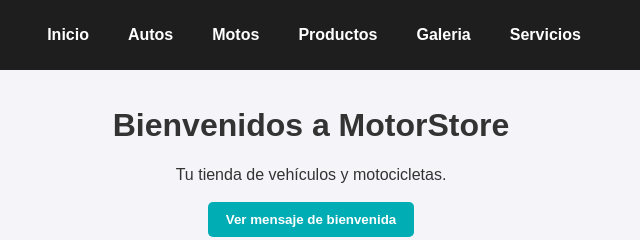
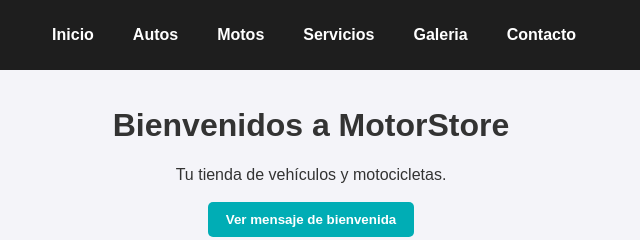
Before and after one commit to aleevvs19/Proyectoweb, a plain HTML site: page index.html in a window 1280 px wide. Shown: the top 240 px of the page, 329-969 px from the left. Drawn offline with Linux system fonts and the light colour scheme.

Commit message:
cambio orden de barra

```diff
--- a/index.html
+++ b/index.html
@@ -14,9 +14,9 @@
                 <li><a href="index.html">Inicio</a></li>
                 <li><a href="Autos.html">Autos</a></li>
                 <li><a href="Motos.html">Motos</a></li>
-                <li><a href="Productos.html">Productos</a></li>
+                <li><a href="Servicios.html">Servicios</a></li>
                 <li><a href="Galeria.html">Galeria</a></li>
-                <li><a href="Servicios.html">Servicios</a></li>
+                <li><a href="Contacto.html">Contacto</a></li>
             </ul>
             <button onclick="alternarModo()">Modo Oscuro</button>
         </nav>
```
